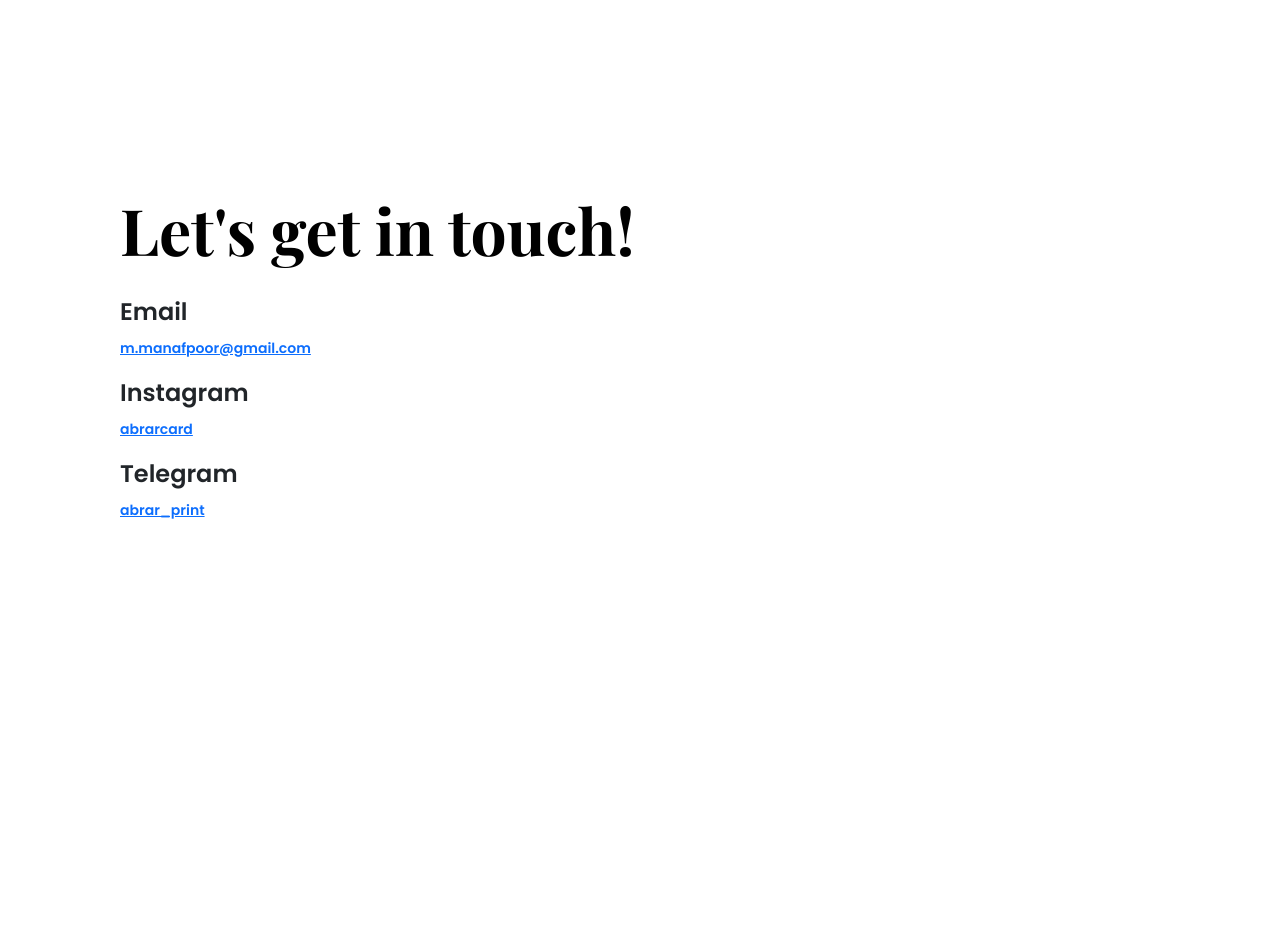
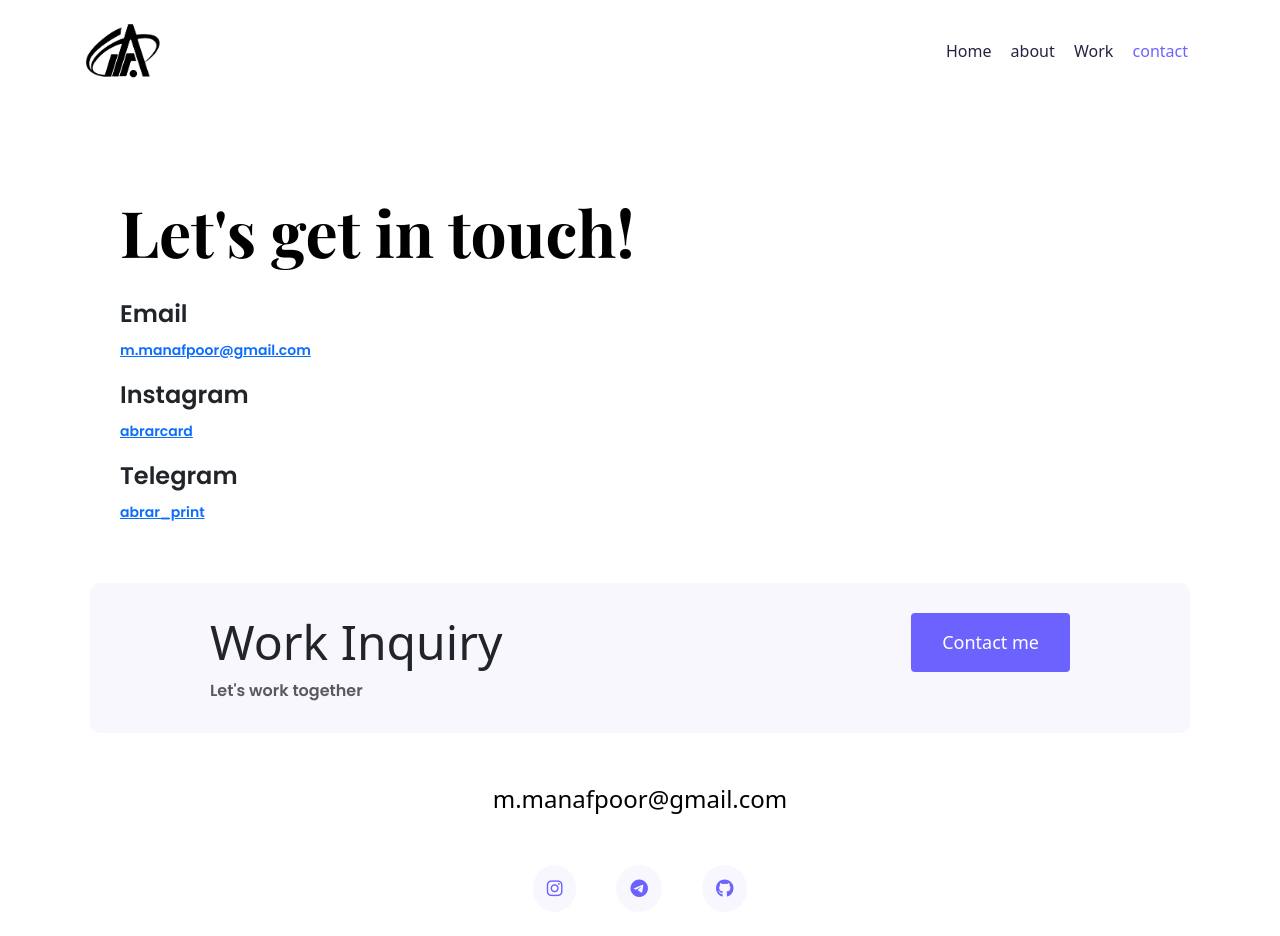
Before and after one commit to mahsamnfpr/week5-responsive, a plain HTML site: page contact.html in a window 1280 px wide. Before the commit the page ends 800 px from the top, so only its background shows below. Drawn offline with nearby package versions, Linux system fonts and the light colour scheme.

Commit message:
add footer to all pages and make SEO friendly

```diff
--- a/contact.html
+++ b/contact.html
@@ -4,7 +4,7 @@
     <meta charset="UTF-8" />
     <meta http-equiv="X-UA-Compatible" content="IE=edge" />
     <meta name="viewport" content="width=device-width, initial-scale=1.0" />
-    <title>week5-responsive-about</title>
+    <title>week5-responsive-contact</title>
     <link
       href="https://cdn.jsdelivr.net/npm/bootstrap@5.3.0-alpha1/dist/css/bootstrap.min.css"
       rel="stylesheet"
@@ -36,6 +36,28 @@
     <link rel="stylesheet" href="style.css" />
   </head>
   <body>
+      <div class="container">
+    <nav class="d-flex justify-content-between">
+      <a href="#">
+        <img src="/images/logo.jpg" alt="abrar logo" class="logo d-none d-md-block" />
+        <img src="/images/small logo.jpg" alt="abrar logo" class="logo d-block d-md-none">
+        </a>
+        <ul>
+          <li>
+            <a href="/index.html">Home</a>
+          </li>
+          <li>
+            <a href="/about.html" title="About Mahsa">about</a>
+          </li>
+          <li>
+            <a href="/work.html" title="Mahsa's projects">Work</a>
+          </li>
+          <li class="active">
+            <a href="/contact.html" title="Contact Mahsa">contact</a>
+          </li>
+        </ul>
+      </div>
+    </nav>
     <div class="content-container container">
       <div class="content">
         <h1 class="mb-4">Let's get in touch!</h1>
@@ -56,6 +78,29 @@
           >
         </p>
       </div>
+      <footer>
+        <div class="contact-box d-flex justify-content-between mb-5 d-none d-md-flex">
+          <div>
+          <h4>
+            Work Inquiry
+          </h4>
+          <p class="text-muted">
+            Let's work together
+          </p>
+          </div>
+          <div>
+          <a href="/contact.html" class="btn btn-branding">Contact me</a>
+          </div>
+        </div>
+        <div class="d-flex justify-content-center mb-5">
+        <a href="mailto:m.manafpoor@gmail.com" class="email-link">m.manafpoor@gmail.com</a>
+        </div>
+        <div class="social-links d-flex justify-content-center ">
+          <a href="https://www.instagram.com/abrarcard" target="_blank"><i class="fa-brands fa-instagram"></i></a>
+          <a href="https://t.me/Abrar_Print" target="_blank"><i class="fa-brands fa-telegram"></i></a>
+          <a href="httpe://www.github.com/mahsamnfpr" target="_blank"><i class="fa-brands fa-github"></i></a>
+        </div>
+      </footer>
     </div>
   </body>
 </html>
--- a/style.css
+++ b/style.css
@@ -1,14 +1,14 @@
 :root {
   --branding-color: #6c63ff;
-  --secondary-color: rgb(255, 250, 250);
+  --secondary-color: #f9f7fe;
   --heading-font-family: "Playfair Display", serif;
   --default-font-family: "Poppins", sans-serif;
 }
 
 .hero {
   text-align: center;
-  background: #f9f7fe;
-  padding: 160px 20px;
+  background: var(--secondary-color);
+  padding: 80px 20px;
 }
 
 h1,
@@ -52,7 +52,7 @@ h4 {
 }
 
 .content-container {
-  padding: 160px 20px;
+  padding: 60px 20px;
 }
 .content-container h1 {
   font-size: 64px;
```
Also changed, not shown: about.html (+45 -0 lines), index.html (+5 -7 lines), work.html (+46 -1 lines).
